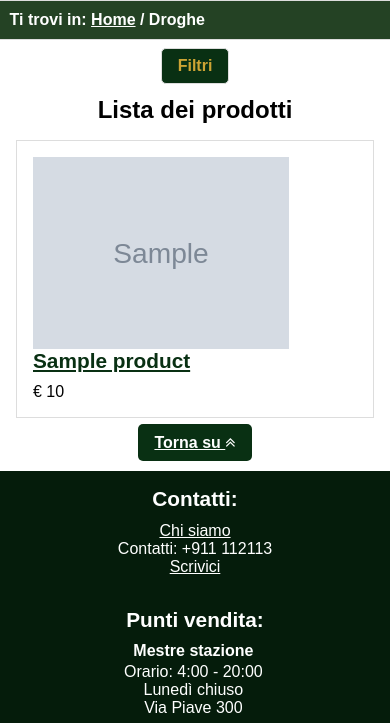
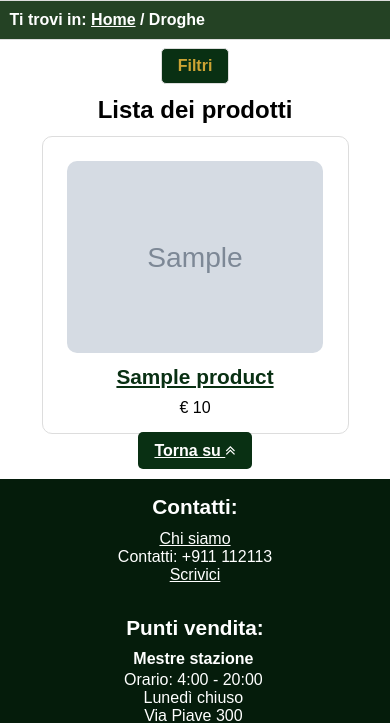
Before and after one commit to MatteoSinigaglia/MyCandies, a PHP site: page /backend/listaProdotti.php in a window 390 px wide. Shown: the part 160-883 px from the top of the page. Run offline with PHP 8.4, Linux system fonts and the light colour scheme; tables that the repository leaves empty hold one stand-in row (values such as "Sample post"); grey boxes marked "Sample" are stand-in pictures.

Commit message:
fix mobile

```diff
--- a/frontend/style_mobile_noscript.css
+++ b/frontend/style_mobile_noscript.css
@@ -481,23 +481,26 @@ padding-top: 1em;
 padding-bottom: 1em;
 }
 .product-card {
-margin: 1em;
+display: block;
+margin: 0.5em auto;
+width: 70%;
 padding: 1em;
 border: 1px solid #ddd;
+border-radius: 10px;
 }
 .product-image {
 width: 16em;
+display: block;
+margin: 0.5em auto;
 }
 .product-image img {
-margin-left: auto;
-margin-right: auto;
-display: block;
 max-width: 16em;
 max-height: 12em;
+border-radius: 10px;
 }
 .product-info {
 margin-top: auto;
-text-align: left;
+text-align: center;
 }
 #productsPageNumber {
 text-align: center;
```
